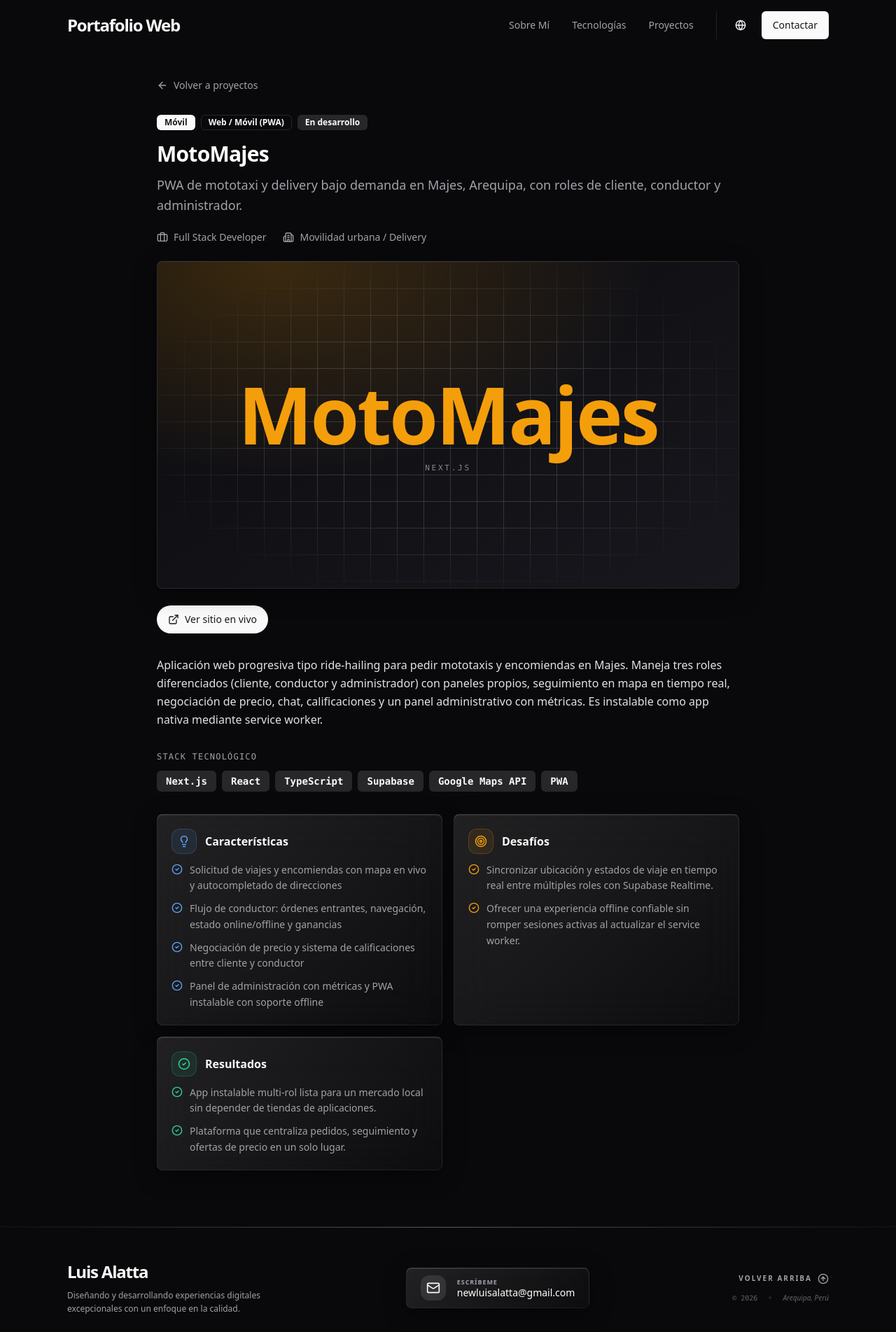
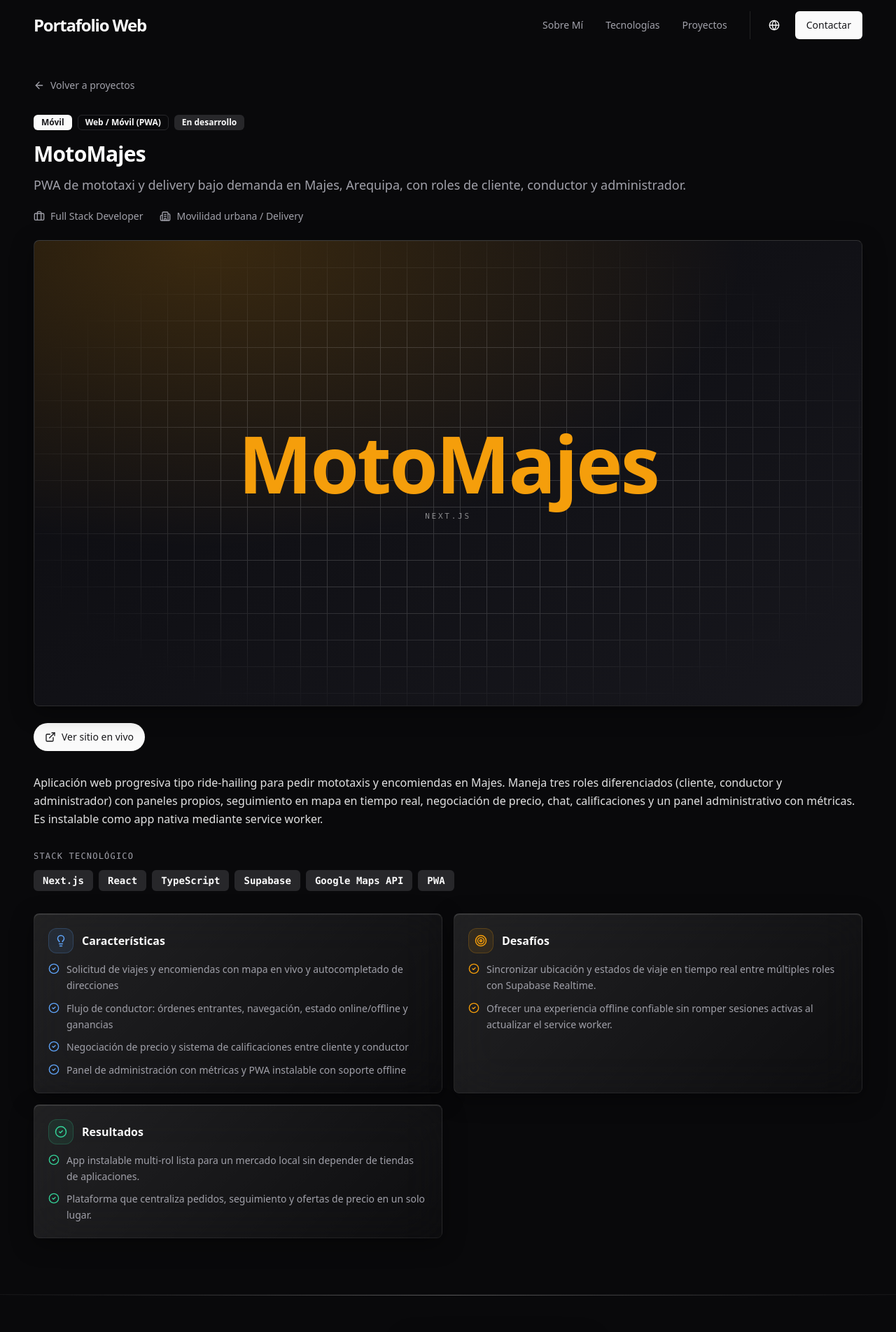
Before and after one commit to LuisAlatta/LuisAlattaPortafolio, a Next.js app: page /proyectos/motomajes in a window 1280 px wide. Shown: the top 1903 px of the page at 70% size. Built offline with nearby package versions, Linux system fonts and the light colour scheme.

Commit message:
la web ahora ocupa todo el ancho, se quito el centrado con maximo de ancho

```diff
--- a/src/app/proyectos/[slug]/page.tsx
+++ b/src/app/proyectos/[slug]/page.tsx
@@ -50,7 +50,7 @@ export default async function ProjectDetailPage({
       <Navbar />
 
       <article className="pt-28 pb-20">
-        <div className="container px-4 md:px-8 max-w-4xl mx-auto">
+        <div className="w-full px-4 md:px-8 lg:px-12">
           <Link
             href="/#projects"
             className="inline-flex items-center gap-2 text-sm text-muted-foreground hover:text-foreground transition-colors mb-8"
--- a/src/components/sections/About.tsx
+++ b/src/components/sections/About.tsx
@@ -69,7 +69,7 @@ export function About() {
             <div className="absolute top-1/3 left-1/4 w-[500px] h-[500px] bg-blue-500/5 rounded-full blur-[130px] -z-10 animate-pulse" />
             <div className="absolute bottom-1/4 right-1/4 w-[400px] h-[400px] bg-purple-500/5 rounded-full blur-[120px] -z-10 animate-pulse" style={{ animationDelay: "1s" }} />
 
-            <div className="container px-4 md:px-8 max-w-6xl mx-auto">
+            <div className="w-full px-4 md:px-8 lg:px-12">
 
                 {/* Intro + Stats en 2 columnas (compacto) */}
                 <div className="grid lg:grid-cols-2 gap-8 lg:gap-14 items-center mb-14">
--- a/src/components/sections/Contact.tsx
+++ b/src/components/sections/Contact.tsx
@@ -41,7 +41,7 @@ export function Contact() {
             {/* Background elements */}
             <div className="absolute top-1/2 left-1/2 -translate-x-1/2 -translate-y-1/2 w-[600px] h-[600px] bg-primary/5 rounded-full blur-[120px] -z-10" />
 
-            <div className="container px-4 md:px-8 max-w-5xl mx-auto">
+            <div className="w-full px-4 md:px-8 lg:px-12">
                 <div data-reveal className="reveal mb-16 text-center">
                     <h2 className="text-4xl md:text-5xl font-bold tracking-tight mb-6 text-white text-center">
                         {language === "es" ? "¡Hablemos de tu próximo proyecto!" : "Let's talk about your next project!"}
--- a/src/components/sections/Footer.tsx
+++ b/src/components/sections/Footer.tsx
@@ -15,7 +15,7 @@ export function Footer() {
             {/* Subtle top border illumination */}
             <div className="absolute top-0 left-1/2 -translate-x-1/2 w-full h-[1px] bg-gradient-to-r from-transparent via-primary/30 to-transparent" />
 
-            <div className="container px-4 md:px-8 max-w-6xl mx-auto">
+            <div className="w-full px-4 md:px-8 lg:px-12">
                 <div className="flex flex-col md:flex-row justify-between items-center gap-10 md:gap-4">
 
                     {/* Brand Section */}
--- a/src/components/sections/Hero.tsx
+++ b/src/components/sections/Hero.tsx
@@ -27,7 +27,7 @@ export function Hero() {
             <div className="absolute top-1/2 left-1/2 -translate-x-1/2 -translate-y-1/2 w-[800px] h-[800px] bg-primary/5 dark:bg-primary/10 rounded-full blur-[100px] -z-10" />
             <div className="absolute inset-0 bg-background [mask-image:radial-gradient(ellipse_at_center,transparent_20%,black)] pointer-events-none" />
 
-            <div className="container px-4 md:px-8 relative z-10 w-full max-w-6xl mx-auto">
+            <div className="w-full px-4 md:px-8 lg:px-12 relative z-10">
                 <div className="grid lg:grid-cols-2 gap-20 items-center">
                     <div className="flex flex-col gap-6 w-full">
                         <div>
--- a/src/components/sections/Navbar.tsx
+++ b/src/components/sections/Navbar.tsx
@@ -48,7 +48,7 @@ export function Navbar() {
                 ? "glass-panel rounded-b-2xl mx-auto w-[98%] top-2 py-2"
                 : "bg-transparent border-transparent py-4"
         )}>
-            <div className="container px-4 md:px-8 max-w-6xl mx-auto flex items-center justify-between">
+            <div className="w-full px-4 md:px-8 lg:px-12 flex items-center justify-between">
                 <Link href="/" className="font-bold text-2xl tracking-tighter flex items-center gap-2 group">
 
                     <span>Portafolio<span className="text-primary/100"> Web</span></span>
--- a/src/components/sections/Projects.tsx
+++ b/src/components/sections/Projects.tsx
@@ -53,7 +53,7 @@ export function Projects() {
 
     return (
         <section id="projects" className="py-16 w-full">
-            <div className="container px-4 md:px-8 max-w-6xl mx-auto">
+            <div className="w-full px-4 md:px-8 lg:px-12">
                 <div ref={headerRef} className="reveal mb-10 text-center">
                     <h2 className="text-3xl md:text-4xl font-bold tracking-tight mb-4 text-white">Proyectos</h2>
                     <div className="w-24 h-1 bg-primary mb-6 mx-auto rounded-full" />
--- a/src/components/sections/Technologies.tsx
+++ b/src/components/sections/Technologies.tsx
@@ -115,7 +115,7 @@ export function Technologies() {
 
     return (
         <section id="tech" className="py-16 relative overflow-hidden">
-            <div className="container px-4 md:px-8 max-w-6xl mx-auto z-20 relative">
+            <div className="w-full px-4 md:px-8 lg:px-12 z-20 relative">
                 <div ref={headerRef} className="reveal mb-16 text-center">
                     <h2 className="text-4xl md:text-5xl font-bold tracking-tight mb-6">
                         {language === "es" ? "Stack Tecnológico" : "Tech Stack"}
```
